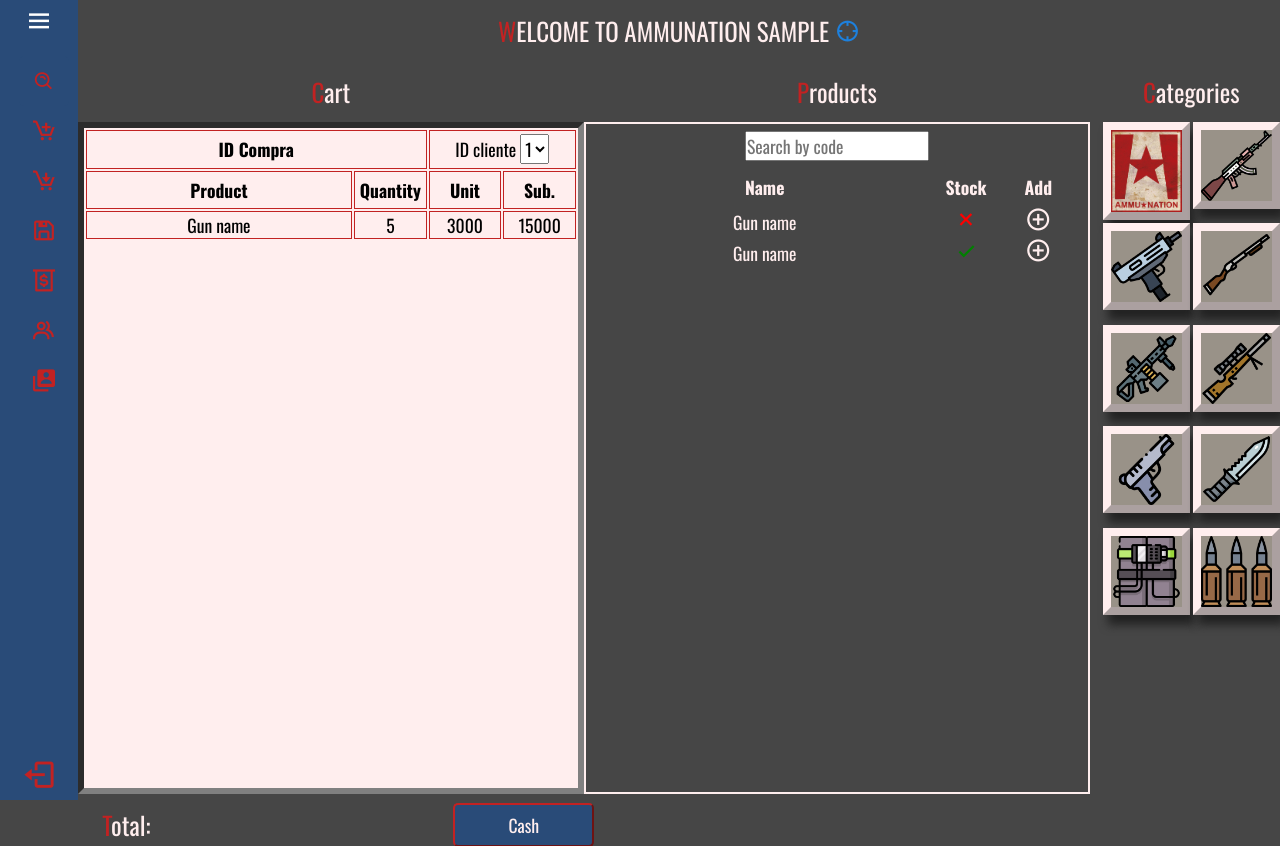
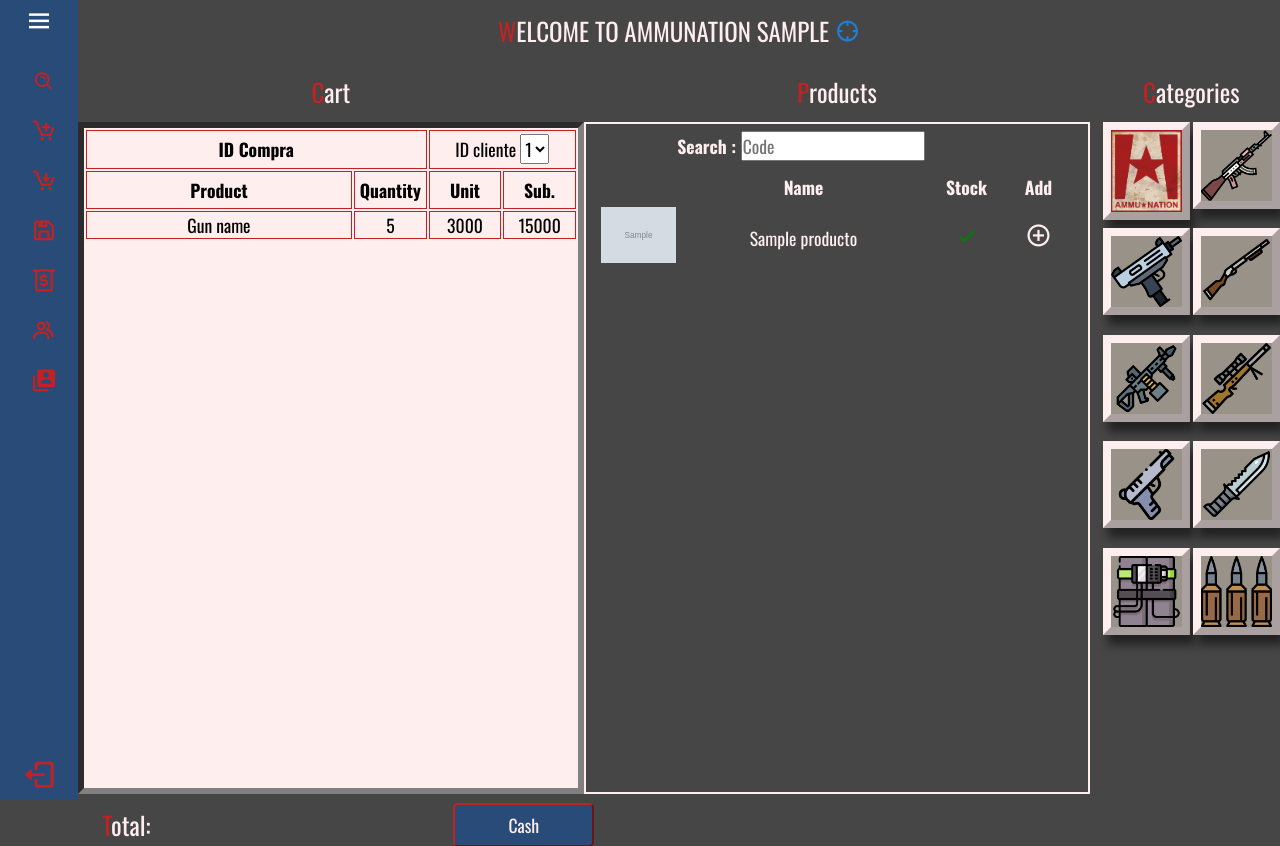
Before and after one commit to djxmeel/ammunation-tpv, a PHP site: page / in a window 1280 px wide. Shown: the top 846 px of the page. Run offline with PHP 8.4, Linux system fonts and the light colour scheme; the visitor is signed in with stand-in values (Sample User, id 1); tables that the repository leaves empty or names only in its code hold one stand-in row (values such as "Sample post"); grey boxes marked "Sample" are stand-in pictures; some libraries are stand-ins or nearby versions.

Commit message:
set up product list and categories

```diff
--- a/css/style.css
+++ b/css/style.css
@@ -268,6 +268,10 @@
     text-align: center;
 }
 
+td.td-small>img {
+    width: 75px;
+}
+
 section.product-to-cart {
     border: 2px solid var(--white);
     overflow-y: scroll;
--- a/index/index.php
+++ b/index/index.php
@@ -42,38 +42,53 @@
             <table class="product-to-cart">
                 <tr>
                     <th colspan="3">
-                        <input type="text" name="productcode" id="productcode" placeholder="Search by code">
+                        Search :
+                        <input type="text" name="productcode" id="productcode" placeholder="Code">
                     </th>
                 </tr>
                 <tr>
+                    <th class="th-small"></th>
                     <th>Name</th>
                     <th class="th-small">Stock</th>
                     <th class="th-small">Add</th>
                 </tr>
-                <tr>
-                    <td class="td-small">Gun name</td>
-                    <td class="td-small"><i class='bx bx-x'></i></td>
-                    <td class="td-small"><i class='bx bx-plus-circle'></i></td>
-                </tr>
-                <tr>
-                    <td class="td-small">Gun name</td>
-                    <td class="td-small"><i class='bx bx-check'></i></td>
-                    <td class="td-small"><i class='bx bx-plus-circle'></i></td>
-                </tr>
+                <?php
+                    if(!isset($_GET["cat"]))
+                        $query = "SELECT * FROM productos";
+                    else {
+                        $cat = $con->real_escape_string($_GET["cat"]);
+
+                        $query = "SELECT * FROM productos WHERE id_categoria=". $cat;
+                    }
+
+                    $result = $con->query($query);
+
+                    while($row = $result->fetch_assoc()){
+                        echo "<tr>
+                                <td class='td-small'><img src='../img/guns/".$row["img"]."'></td>
+                                <td>".$row["nombre"]."</td>";
+
+                                if($row["stock"] > 0) echo "<td class='td-small'><i class='bx bx-check'></i></td>";
+                                else echo "<td class='td-small'><i class='bx bx-x'></i></td>";
+
+                        echo    "<td class='td-small'><i class='bx bx-plus-circle'></i></td>
+                            </tr>";
+                    }
+                ?>
             </table>
         </section>
         <section class="col-2">
             <div class="grid-categories">
-                <img src="../img/icon.png" class="item-category">
-                <img src="../img/icons/assaultrifle.png" class="item-category">
-                <img src="../img/icons/submachinegun.png" class="item-category">
-                <img src="../img/icons/shotgun.png" class="item-category">
-                <img src="../img/icons/lmg.png" class="item-category">
-                <img src="../img/icons/sniperrifle.png" class="item-category">
-                <img src="../img/icons/handgun.png" class="item-category">
-                <img src="../img/icons/meleeweapon.png" class="item-category">
-                <img src="../img/icons/explosive.png" class="item-category">
-                <img src="../img/icons/ammo.png" class="item-category">
+                <a href='index.php'><img src="../img/icon.png" class="item-category"></a>
+                <a href='index.php?cat=1'><img src="../img/icons/assaultrifle.png" class="item-category"></a>
+                <a href='index.php?cat=2'><img src="../img/icons/submachinegun.png" class="item-category"></a>
+                <a href='index.php?cat=3'><img src="../img/icons/shotgun.png" class="item-category"></a>
+                <a href='index.php?cat=4'><img src="../img/icons/lmg.png" class="item-category"></a>
+                <a href='index.php?cat=5'><img src="../img/icons/sniperrifle.png" class="item-category"></a>
+                <a href='index.php?cat=6'><img src="../img/icons/handgun.png" class="item-category"></a>
+                <a href='index.php?cat=7'><img src="../img/icons/meleeweapon.png" class="item-category"></a>
+                <a href='index.php?cat=8'><img src="../img/icons/explosive.png" class="item-category"></a>
+                <a href='index.php?cat=9'><img src="../img/icons/ammo.png" class="item-category"></a>
             </div>
         </section>
         <section class="payment">
```
Also changed, not shown: customer/customer_detail.php (deleted, +0 -47 lines), customer/customer_list.php (+8 -8 lines).
